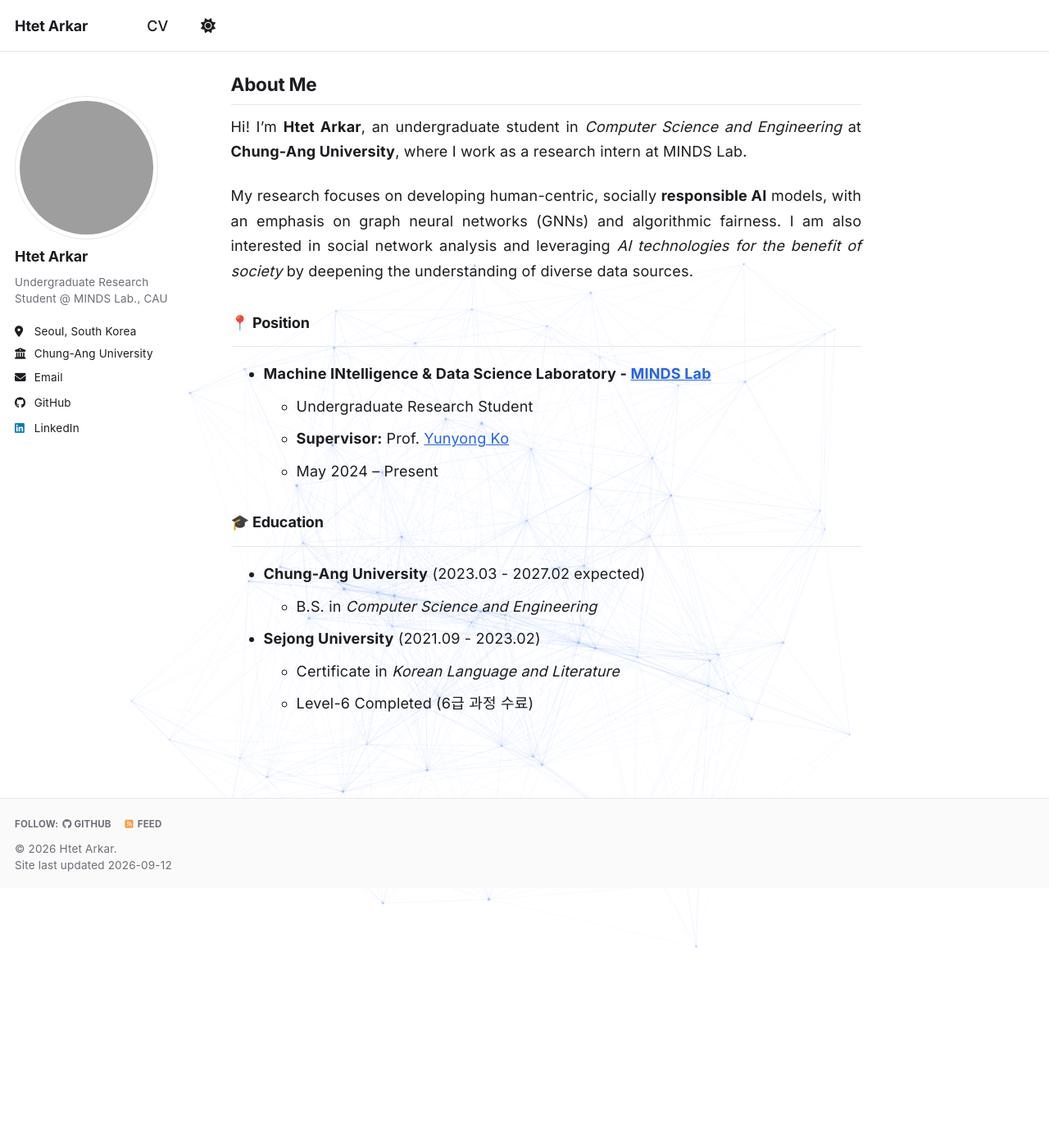
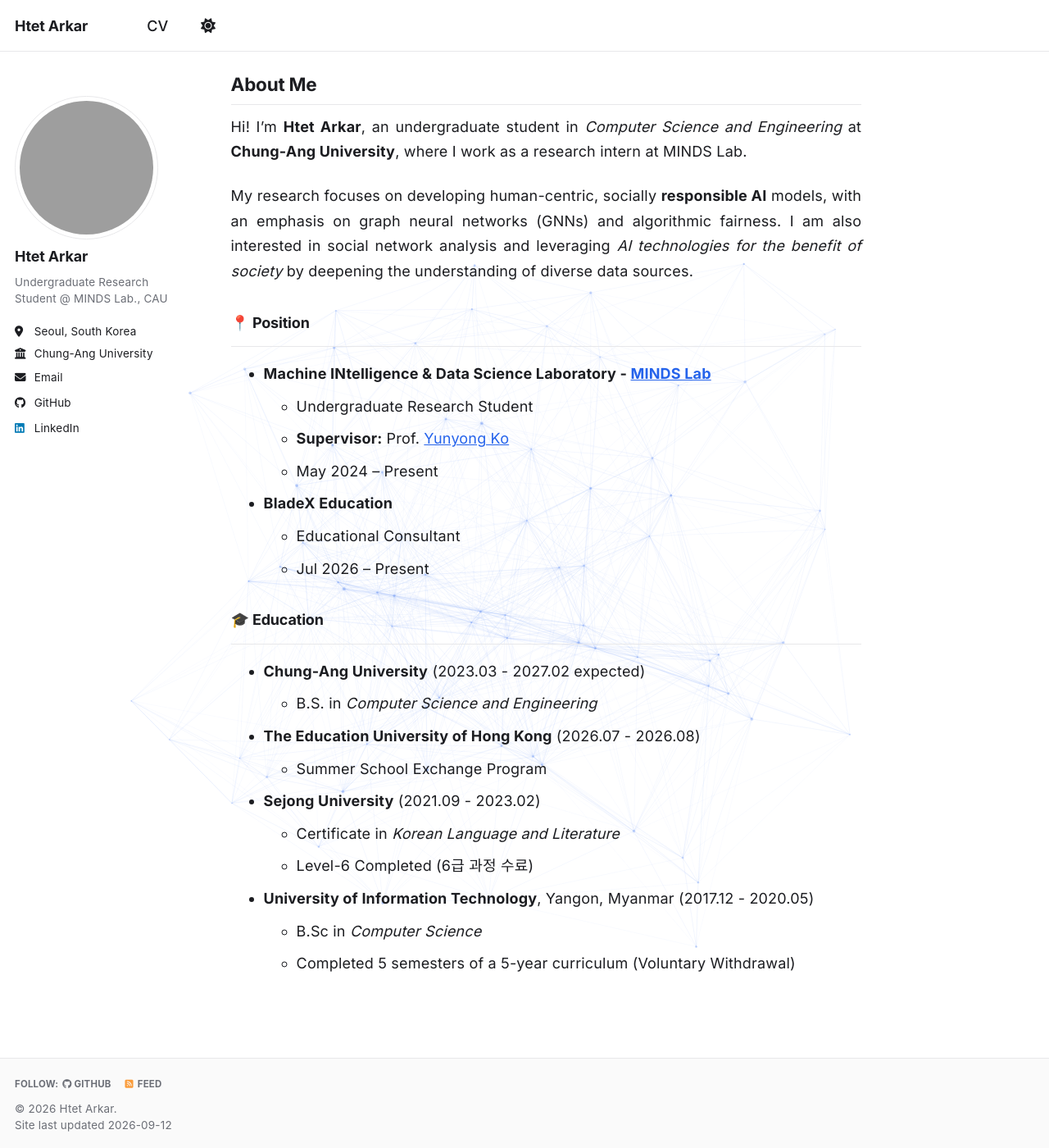
Before and after one commit to hak3601/hak3601.github.io, a Jekyll site: the page built from _pages/about.md, in a window 1280 px wide and 1400 px high, scrolled down 69 px. Shown: the whole window at 82% size. Built offline with Jekyll 4.4.1, drawn with Linux system fonts in a browser that asks for light colours; a script bundle is joined from its source files by our own code; library files that are not in the unit come from our copies; before the commit the page ends 1152 px from its top, so only the background shows below that.

Commit message:
about.md changed

```diff
--- a/_pages/about.md
+++ b/_pages/about.md
@@ -23,11 +23,22 @@ My research focuses on developing human-centric, socially **responsible AI** mod
     * **Supervisor:** Prof. [Yunyong Ko](https://yy-ko.github.io)
     * May 2024 – Present
 
+* **BladeX Education**
+    * Educational Consultant
+    * Jul 2026 – Present
+
 ### 🎓 Education
 ---
 * **Chung-Ang University** (2023.03 - 2027.02 expected)
     * B.S. in *Computer Science and Engineering*
 
+* **The Education University of Hong Kong** (2026.07 - 2026.08)
+    * Summer School Exchange Program
+
 * **Sejong University** (2021.09 - 2023.02)
     * Certificate in *Korean Language and Literature*
     * Level-6 Completed (6급 과정 수료)
+
+* **University of Information Technology**, Yangon, Myanmar (2017.12 - 2020.05)
+    * B.Sc in *Computer Science*
+    * Completed 5 semesters of a 5-year curriculum (Voluntary Withdrawal)
--- a/_sass/layout/_sidebar.scss
+++ b/_sass/layout/_sidebar.scss
@@ -95,7 +95,7 @@
 
   img {
     max-width: 175px;
-    border-radius: 50%;
+    border-radius: 0;
 
     @include breakpoint($large) {
       padding: 5px;
```
Also changed, not shown: 1 other file.
